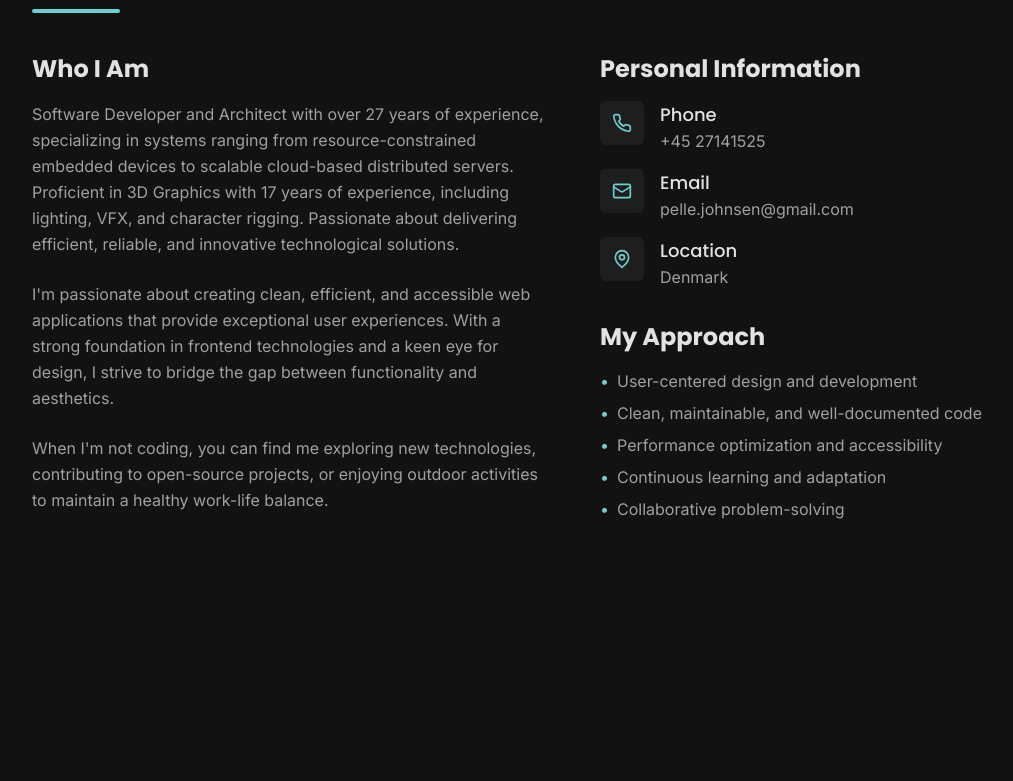
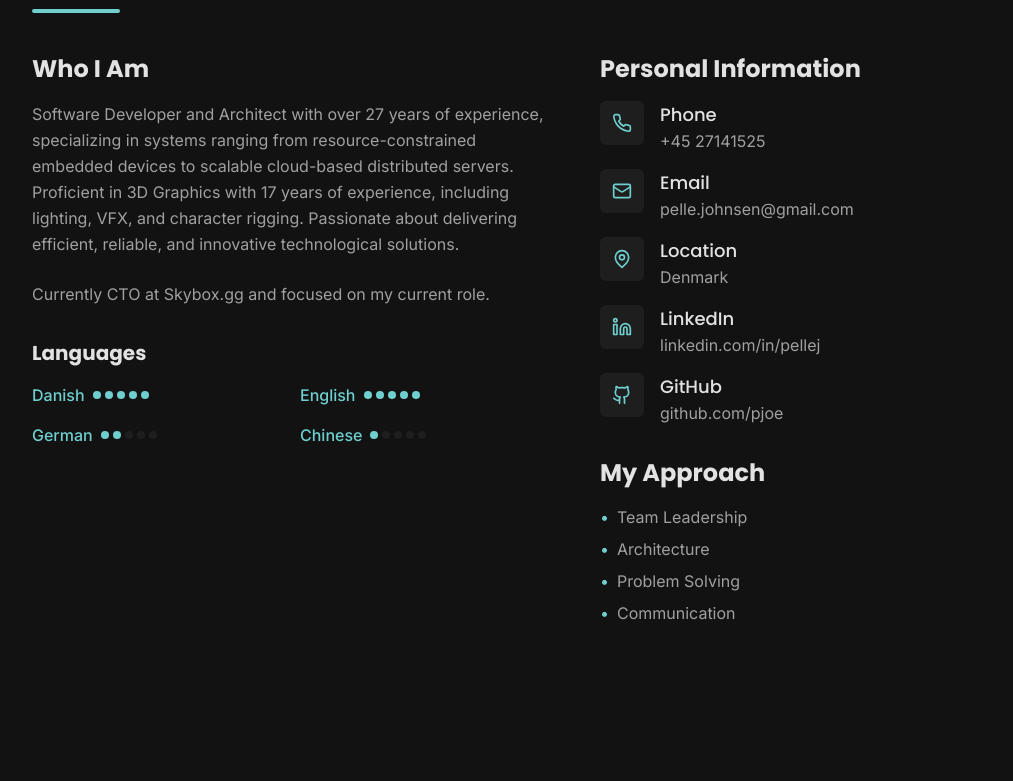
Before and after one commit to pjoe/pjoe.github.io, a React (Vite) app: page / in a window 1280 px wide. Shown: the part 995-1776 px from the top of the page, without its empty margins (64-1077 px from the left). Built offline with nearby package versions, Linux system fonts and the light colour scheme.

Commit message:
feat: update about

```diff
--- a/src/components/About.tsx
+++ b/src/components/About.tsx
@@ -1,5 +1,5 @@
 import { motion } from 'framer-motion';
-import { MapPin, Mail, Phone } from 'lucide-react';
+import { MapPin, Mail, Phone, Linkedin, Github } from 'lucide-react';
 import resumeData from '../data/resumeData';
 
 const About = () => {
@@ -28,11 +28,32 @@ const About = () => {
               {resumeData.bio}
             </p>
             <p className="text-text-secondary mb-6 leading-relaxed">
-              I'm passionate about creating clean, efficient, and accessible web applications that provide exceptional user experiences. With a strong foundation in frontend technologies and a keen eye for design, I strive to bridge the gap between functionality and aesthetics.
+              Currently {resumeData.availability.status}
+              {resumeData.availability.looking ?
+                " and open to new opportunities." :
+                " and focused on my current role."}
             </p>
-            <p className="text-text-secondary leading-relaxed">
-              When I'm not coding, you can find me exploring new technologies, contributing to open-source projects, or enjoying outdoor activities to maintain a healthy work-life balance.
-            </p>
+            <div className="mt-8">
+              <h3 className="text-xl font-bold mb-4 text-text-primary">Languages</h3>
+              <div className="grid grid-cols-2 gap-4">
+                {resumeData.skills
+                  .filter(skill => skill.category === "language")
+                  .sort((a, b) => b.level - a.level)
+                  .map((language, index) => (
+                    <div key={index} className="flex items-center gap-2">
+                      <span className="text-accent-primary font-medium">{language.name}</span>
+                      <div className="flex gap-1">
+                        {[...Array(5)].map((_, i) => (
+                          <div
+                            key={i}
+                            className={`w-2 h-2 rounded-full ${i < language.level ? 'bg-accent-primary' : 'bg-background-light'}`}
+                          />
+                        ))}
+                      </div>
+                    </div>
+                  ))}
+              </div>
+            </div>
           </motion.div>
 
           <motion.div
@@ -73,31 +94,59 @@ const About = () => {
                   <p className="text-text-secondary">{resumeData.contact.location}</p>
                 </div>
               </div>
+
+              {resumeData.contact.linkedin && (
+                <div className="flex items-start gap-4">
+                  <div className="bg-background-light p-3 rounded-md">
+                    <Linkedin size={20} className="text-accent-primary" />
+                  </div>
+                  <div>
+                    <h4 className="text-lg font-medium text-text-primary">LinkedIn</h4>
+                    <a
+                      href={resumeData.contact.linkedin}
+                      target="_blank"
+                      rel="noopener noreferrer"
+                      className="text-text-secondary hover:text-accent-primary transition-colors"
+                    >
+                      {resumeData.contact.linkedin.replace('https://', '')}
+                    </a>
+                  </div>
+                </div>
+              )}
+
+              {resumeData.contact.github && (
+                <div className="flex items-start gap-4">
+                  <div className="bg-background-light p-3 rounded-md">
+                    <Github size={20} className="text-accent-primary" />
+                  </div>
+                  <div>
+                    <h4 className="text-lg font-medium text-text-primary">GitHub</h4>
+                    <a
+                      href={resumeData.contact.github}
+                      target="_blank"
+                      rel="noopener noreferrer"
+                      className="text-text-secondary hover:text-accent-primary transition-colors"
+                    >
+                      {resumeData.contact.github.replace('https://', '')}
+                    </a>
+                  </div>
+                </div>
+              )}
             </div>
 
             <div className="mt-8">
               <h3 className="text-2xl font-bold mb-4 text-text-primary">My Approach</h3>
               <ul className="space-y-2 text-text-secondary">
-                <li className="flex items-start gap-2">
-                  <span className="text-accent-primary">•</span>
-                  <span>User-centered design and development</span>
-                </li>
-                <li className="flex items-start gap-2">
-                  <span className="text-accent-primary">•</span>
-                  <span>Clean, maintainable, and well-documented code</span>
-                </li>
-                <li className="flex items-start gap-2">
-                  <span className="text-accent-primary">•</span>
-                  <span>Performance optimization and accessibility</span>
-                </li>
-                <li className="flex items-start gap-2">
-                  <span className="text-accent-primary">•</span>
-                  <span>Continuous learning and adaptation</span>
-                </li>
-                <li className="flex items-start gap-2">
-                  <span className="text-accent-primary">•</span>
-                  <span>Collaborative problem-solving</span>
-                </li>
+                {resumeData.skills
+                  .filter(skill => skill.category === "soft" && skill.level >= 4)
+                  .sort((a, b) => b.level - a.level)
+                  .slice(0, 5)
+                  .map((skill, index) => (
+                    <li key={index} className="flex items-start gap-2">
+                      <span className="text-accent-primary">•</span>
+                      <span>{skill.name}</span>
+                    </li>
+                  ))}
               </ul>
             </div>
           </motion.div>
```
